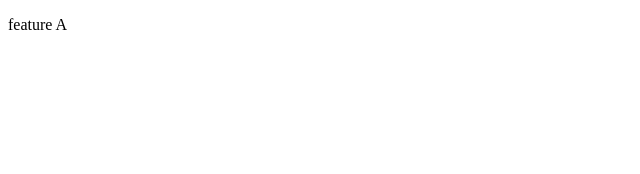
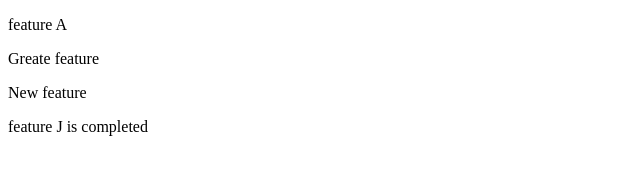
Before and after one commit to mindStrata/first_repo, a plain HTML site: page index.html in a window 1280 px wide. Shown: the whole page, without its empty margins (0-640 px from the left). Drawn offline with Linux system fonts and the light colour scheme.

Commit message:
added feature J

```diff
--- a/index.html
+++ b/index.html
@@ -7,5 +7,8 @@
 </head>
 <body>
   <p>feature A</p>
+  <p>Greate feature</p>
+  <p>New feature</p>
+  <p>feature J is completed</p>
 </body>
 </html>
```
